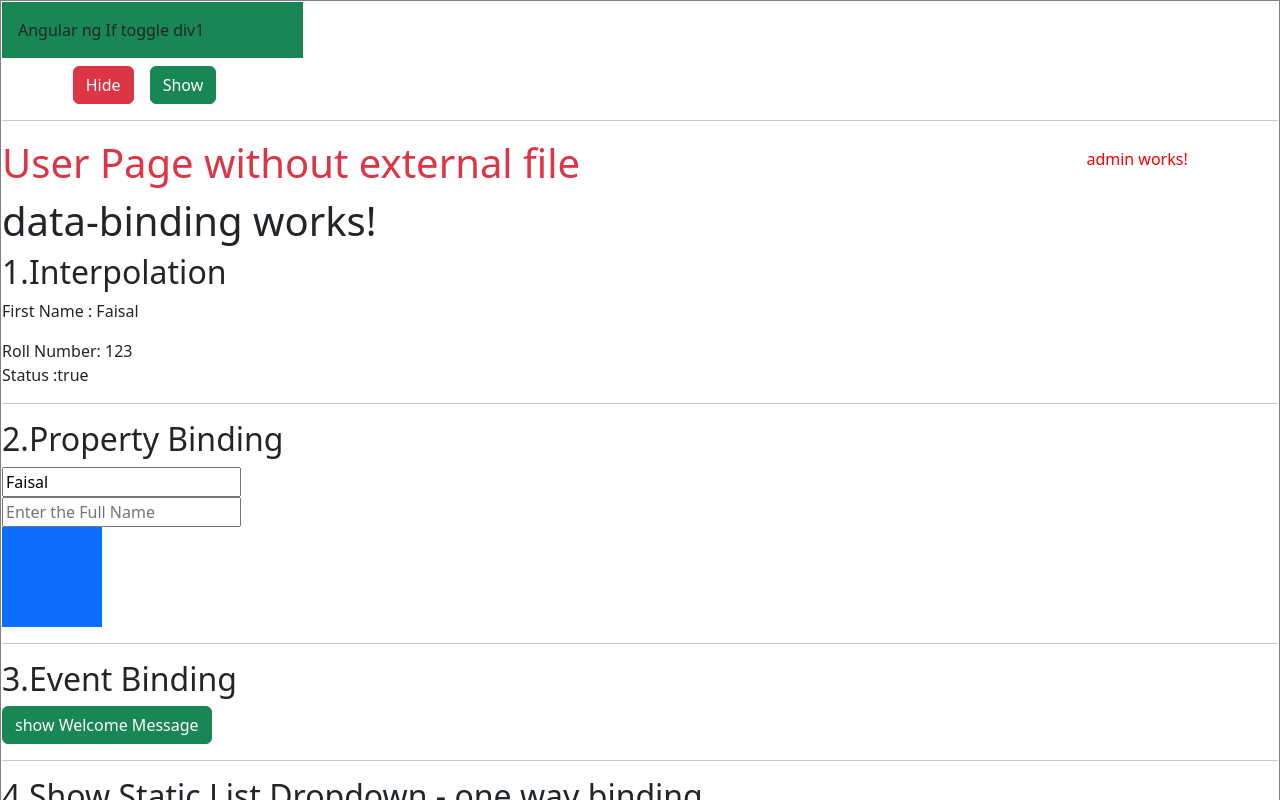
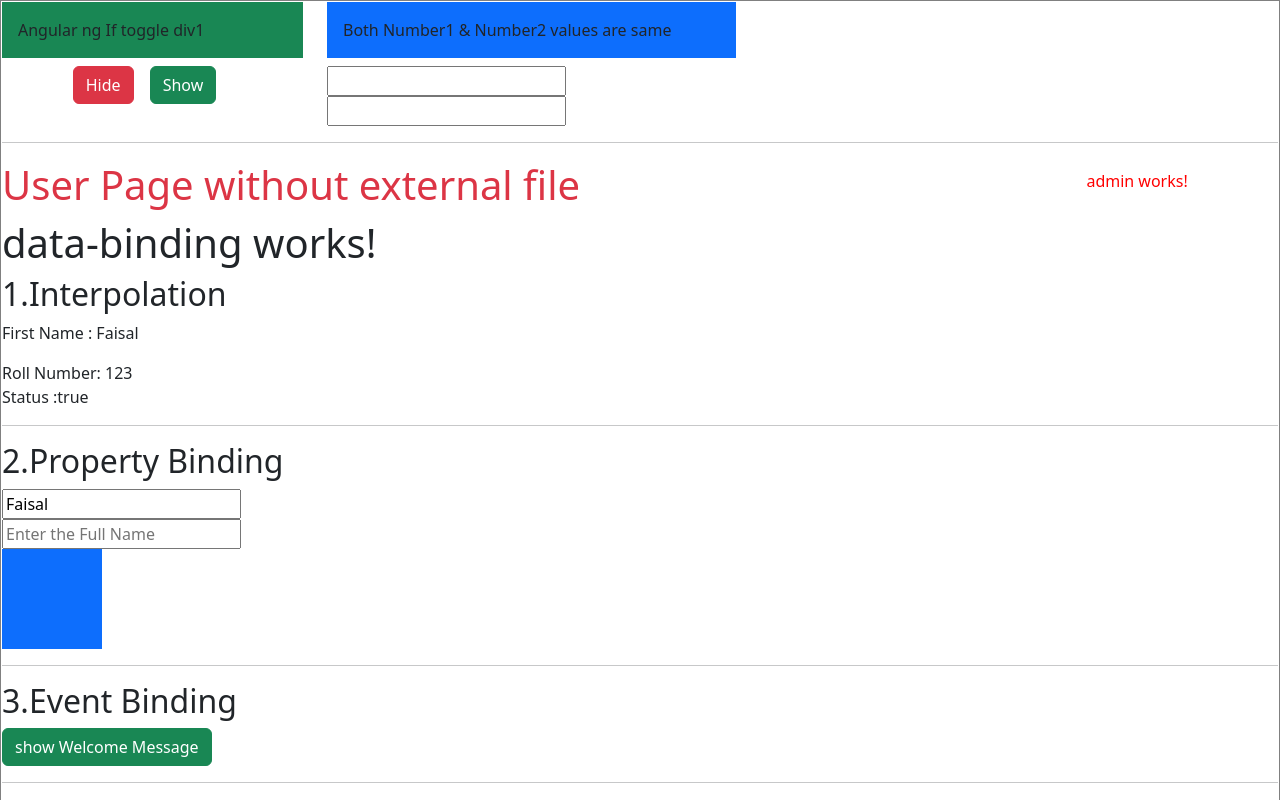
Before and after one commit to moh-faisal85/AngularJS, an Angular app in the folder Training.Angular19.Project/: page / in a window 1280 px wide. Shown: the top 800 px of the page. Built offline with nearby package versions, Linux system fonts and the light colour scheme.

Commit message:
Part-4: Angular 19-Stuctural Directive - ngIf - Simple - Show / Hide Div based on TWO Values

```diff
--- a/Training.Angular19.Project/src/app/components/ng-if/ng-if.component.html
+++ b/Training.Angular19.Project/src/app/components/ng-if/ng-if.component.html
@@ -3,6 +3,14 @@
     <div class="col-3">
         <div class="bg-success p-3" *ngIf="div1Visiable">
             Angular ng If toggle div1
+        </div>
+    </div>
+    <div class="col-4">
+        <div class="bg-primary p-3" *ngIf="number1 == number2">
+            Both Number1 & Number2 values are same
+        </div>
+        <div class="bg-primary p-3" *ngIf="number1 != number2">
+            Both Number1 & Number2 values are not same
         </div>
     </div>
 </div>
@@ -12,5 +20,9 @@
         <button class="btn btn-danger" (click)="hideDiv()">Hide</button>
         <button class="btn btn-success mx-3" (click)="showDiv()">Show</button>
     </div>
+    <div class="col-3">
+        <input type="text" name="" id="" [(ngModel)]="number1">
+        <input type="text" name="" id="" [(ngModel)]="number2">
+    </div>
 </div>
 <hr/>
--- a/Training.Angular19.Project/src/app/components/ng-if/ng-if.component.ts
+++ b/Training.Angular19.Project/src/app/components/ng-if/ng-if.component.ts
@@ -1,17 +1,19 @@
 import { NgIf } from '@angular/common';
 import { Component } from '@angular/core';
+import { FormsModule } from '@angular/forms';
 
 @Component({
   selector: 'app-ng-if',
-  imports: [NgIf],
+  imports: [NgIf, FormsModule],
   templateUrl: './ng-if.component.html',
   styleUrl: './ng-if.component.css'
 })
 export class NgIfComponent {
+
 div1Visiable : boolean = true;
-/**
- *
- */
+number1:string = '';
+number2:string = '';
+
 constructor() {
   //alert(this.div1Visiable);
 
```
